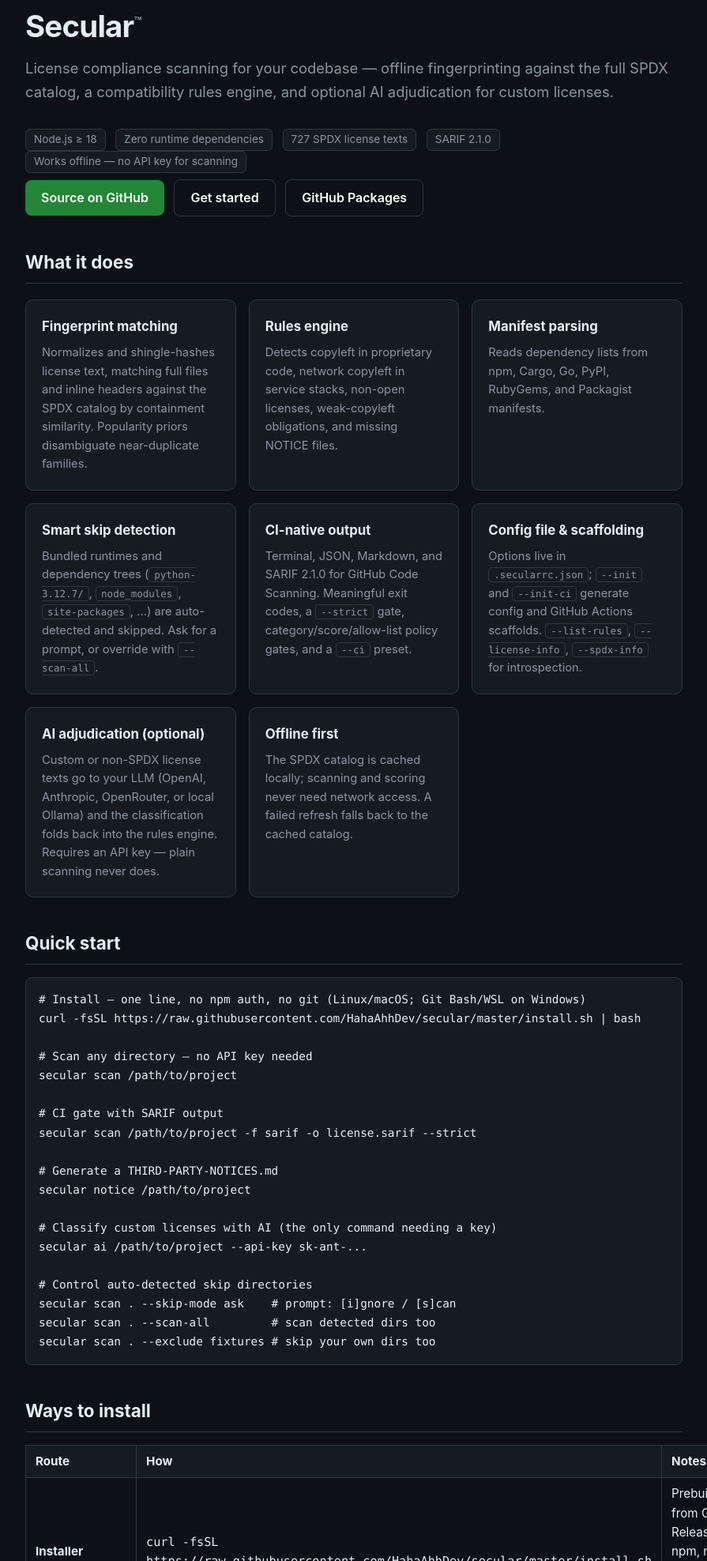
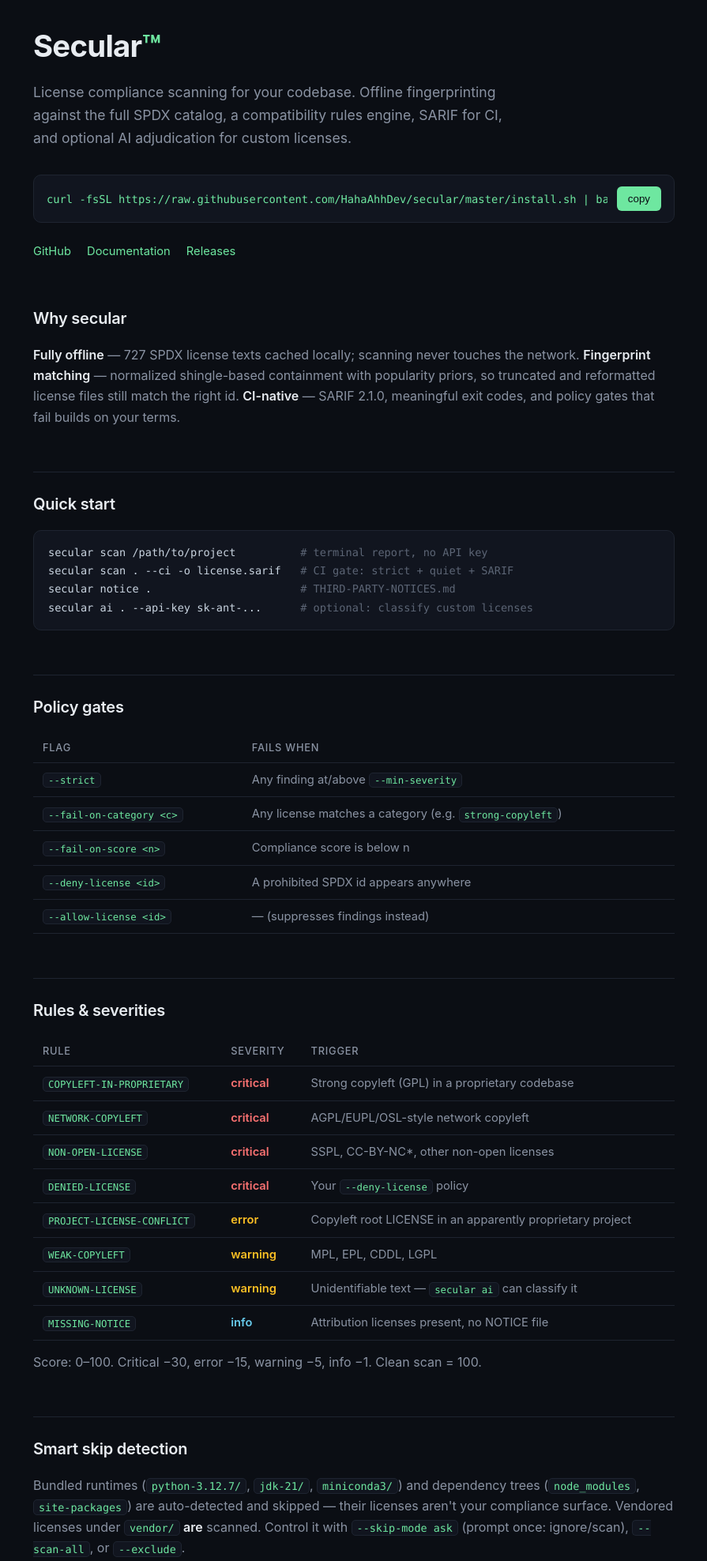
Before and after one commit to HahaAhhDev/secular, a plain HTML site: page index.html in a window 1280 px wide. Shown: the part 45-2021 px from the top of the page at 79% size, without its empty margins (192-1087 px from the left). Drawn offline with Linux system fonts and the light colour scheme.

Commit message:
Redesign: minimal dark theme, installer-first quick start, drop GitHub Packages button

```diff
--- a/index.html
+++ b/index.html
@@ -4,176 +4,157 @@
 <meta charset="UTF-8">
 <meta name="viewport" content="width=device-width, initial-scale=1.0">
 <title>Secular — License Compliance Scanning</title>
-<meta name="description" content="License compliance scanning for your codebase. Fingerprint-matches licenses against the SPDX catalog, applies a rules engine, and emits SARIF for CI.">
+<meta name="description" content="Offline license compliance scanning against the full SPDX catalog. Fingerprint matching, a compatibility rules engine, SARIF for CI, and optional AI adjudication.">
 <style>
   :root {
-    --bg: #0d1117; --fg: #e6edf3; --muted: #8b949e; --accent: #58a6ff;
-    --card: #161b22; --border: #30363d; --green: #3fb950; --red: #f85149; --yellow: #d29922;
+    --bg: #0b0e14;
+    --surface: #11151f;
+    --border: #1e2430;
+    --fg: #e8ecf1;
+    --muted: #8a93a3;
+    --accent: #6ee7a0;
+    --accent-dim: #234534;
+    --mono: ui-monospace, "SF Mono", "Cascadia Code", Menlo, Consolas, monospace;
   }
-  * { box-sizing: border-box; margin: 0; padding: 0; }
-  body { background: var(--bg); color: var(--fg); font: 16px/1.6 -apple-system, BlinkMacSystemFont, "Segoe UI", Helvetica, Arial, sans-serif; }
+  * { margin: 0; padding: 0; box-sizing: border-box; }
+  html { scroll-behavior: smooth; }
+  body {
+    background: var(--bg);
+    color: var(--fg);
+    font: 16px/1.65 -apple-system, "Segoe UI", Inter, Roboto, sans-serif;
+    -webkit-font-smoothing: antialiased;
+  }
+  .wrap { max-width: 860px; margin: 0 auto; padding: 72px 24px 96px; }
+
+  header { margin-bottom: 56px; }
+  h1 {
+    font-size: 2.4rem;
+    font-weight: 650;
+    letter-spacing: -0.02em;
+  }
+  h1 span { color: var(--accent); }
+  .tagline { color: var(--muted); font-size: 1.1rem; max-width: 620px; margin-top: 12px; }
+
+  .install {
+    margin-top: 32px;
+    display: flex; align-items: center; gap: 12px;
+    background: var(--surface);
+    border: 1px solid var(--border);
+    border-radius: 10px;
+    padding: 14px 16px;
+  }
+  .install code { font-family: var(--mono); font-size: 0.86rem; color: var(--accent); flex: 1; overflow-x: auto; white-space: nowrap; }
+  .install button {
+    background: var(--accent); color: #0b0e14; border: 0; border-radius: 6px;
+    font: 600 0.78rem/1 inherit; padding: 8px 14px; cursor: pointer;
+  }
+  .install button:hover { filter: brightness(1.1); }
+
+  h2 {
+    font-size: 1.25rem; font-weight: 600; letter-spacing: -0.01em;
+    margin: 56px 0 16px;
+    padding-top: 24px; border-top: 1px solid var(--border);
+  }
+  h2:first-of-type { border-top: 0; padding-top: 0; }
+
+  p { color: var(--muted); }
+  p strong, li strong { color: var(--fg); font-weight: 600; }
+
+  pre {
+    background: var(--surface); border: 1px solid var(--border); border-radius: 10px;
+    padding: 16px 18px; overflow-x: auto; margin: 14px 0;
+    font-family: var(--mono); font-size: 0.85rem; line-height: 1.7; color: #c9d4e0;
+  }
+  pre .c { color: #5c6575; }
+  code.inline, li code, p code, td code {
+    font-family: var(--mono); font-size: 0.84em;
+    background: var(--surface); border: 1px solid var(--border);
+    border-radius: 5px; padding: 1.5px 6px; color: var(--accent);
+  }
+
+  table { width: 100%; border-collapse: collapse; margin: 14px 0; font-size: 0.92rem; }
+  th { text-align: left; color: var(--muted); font-weight: 500; font-size: 0.8rem; text-transform: uppercase; letter-spacing: 0.06em; padding: 8px 12px; border-bottom: 1px solid var(--border); }
+  td { padding: 9px 12px; border-bottom: 1px solid var(--border); color: var(--muted); vertical-align: top; }
+  td:first-child { color: var(--fg); white-space: nowrap; }
+
+  .sev { font-weight: 600; }
+  .critical { color: #f87171; } .error { color: #fbbf24; }
+  .warning { color: #fbbf24; } .info { color: #67c9ea; }
+
+  footer {
+    margin-top: 72px; padding-top: 24px; border-top: 1px solid var(--border);
+    color: var(--muted); font-size: 0.84rem;
+  }
+  footer a { color: var(--muted); }
   a { color: var(--accent); text-decoration: none; }
   a:hover { text-decoration: underline; }
-  .wrap { max-width: 880px; margin: 0 auto; padding: 48px 24px; }
-  h1 { font-size: 2.4rem; letter-spacing: -0.02em; }
-  h1 .tm { font-size: 1rem; vertical-align: super; color: var(--muted); }
-  .tagline { color: var(--muted); font-size: 1.15rem; margin: 8px 0 32px; }
-  h2 { margin: 40px 0 16px; font-size: 1.4rem; border-bottom: 1px solid var(--border); padding-bottom: 8px; }
-  .badges span { display: inline-block; background: var(--card); border: 1px solid var(--border); border-radius: 6px; padding: 2px 10px; margin-right: 8px; font-size: 0.85rem; color: var(--muted); }
-  pre { background: var(--card); border: 1px solid var(--border); border-radius: 8px; padding: 16px; overflow-x: auto; margin: 12px 0; font-size: 0.9rem; }
-  code { font-family: ui-monospace, SFMono-Regular, "SF Mono", Menlo, Consolas, monospace; }
-  p code, li code { background: var(--card); border: 1px solid var(--border); border-radius: 4px; padding: 1px 6px; font-size: 0.85em; }
-  table { width: 100%; border-collapse: collapse; margin: 12px 0; font-size: 0.95rem; }
-  th, td { border: 1px solid var(--border); padding: 8px 12px; text-align: left; }
-  th { background: var(--card); }
-  .sev { font-weight: 600; }
-  .sev.critical { color: var(--red); } .sev.error { color: var(--red); }
-  .sev.warning { color: var(--yellow); } .sev.info { color: var(--accent); }
-  .grid { display: grid; grid-template-columns: repeat(auto-fit, minmax(240px, 1fr)); gap: 16px; margin: 20px 0; }
-  .card { background: var(--card); border: 1px solid var(--border); border-radius: 10px; padding: 20px; }
-  .card h3 { margin-bottom: 8px; font-size: 1.05rem; }
-  .card p { color: var(--muted); font-size: 0.92rem; }
-  .cta { display: inline-block; background: #238636; color: #fff; font-weight: 600; border-radius: 8px; padding: 10px 20px; margin: 8px 8px 0 0; }
-  .cta:hover { background: #2ea043; text-decoration: none; }
-  .cta.ghost { background: transparent; border: 1px solid var(--border); }
-  .cta.ghost:hover { border-color: var(--accent); }
-  footer { margin-top: 64px; padding-top: 24px; border-top: 1px solid var(--border); color: var(--muted); font-size: 0.85rem; }
+  .links { margin-top: 24px; display: flex; gap: 20px; font-size: 0.92rem; }
 </style>
 </head>
 <body>
 <div class="wrap">
-  <h1>Secular<span class="tm">™</span></h1>
-  <p class="tagline">License compliance scanning for your codebase — offline fingerprinting against the full SPDX catalog, a compatibility rules engine, and optional AI adjudication for custom licenses.</p>
 
-  <div class="badges">
-    <span>Node.js ≥ 18</span>
-    <span>Zero runtime dependencies</span>
-    <span>727 SPDX license texts</span>
-    <span>SARIF 2.1.0</span>
-    <span>Works offline — no API key for scanning</span>
-  </div>
+  <header>
+    <h1>Secular<span>™</span></h1>
+    <p class="tagline">License compliance scanning for your codebase. Offline fingerprinting against the full SPDX catalog, a compatibility rules engine, SARIF for CI, and optional AI adjudication for custom licenses.</p>
+    <div class="install">
+      <code id="install-cmd">curl -fsSL https://raw.githubusercontent.com/HahaAhhDev/secular/master/install.sh | bash</code>
+      <button onclick="navigator.clipboard.writeText(document.getElementById('install-cmd').textContent);this.textContent='copied';setTimeout(()=>this.textContent='copy',1200)">copy</button>
+    </div>
+    <nav class="links">
+      <a href="https://github.com/HahaAhhDev/secular">GitHub</a>
+      <a href="https://github.com/HahaAhhDev/secular/tree/master/docs">Documentation</a>
+      <a href="https://github.com/HahaAhhDev/secular/releases">Releases</a>
+    </nav>
+  </header>
 
-  <a class="cta" href="https://github.com/HahaAhhDev/secular">Source on GitHub</a>
-  <a class="cta ghost" href="#quickstart">Get started</a>
-  <a class="cta ghost" href="https://github.com/HahaAhhDev/secular/pkgs/npm/@hahaahhdev%2Fsecular">GitHub Packages</a>
+  <h2>Why secular</h2>
+  <p><strong>Fully offline</strong> — 727 SPDX license texts cached locally; scanning never touches the network. <strong>Fingerprint matching</strong> — normalized shingle-based containment with popularity priors, so truncated and reformatted license files still match the right id. <strong>CI-native</strong> — SARIF 2.1.0, meaningful exit codes, and policy gates that fail builds on your terms.</p>
 
-  <h2>What it does</h2>
-  <div class="grid">
-    <div class="card"><h3>Fingerprint matching</h3><p>Normalizes and shingle-hashes license text, matching full files and inline headers against the SPDX catalog by containment similarity. Popularity priors disambiguate near-duplicate families.</p></div>
-    <div class="card"><h3>Rules engine</h3><p>Detects copyleft in proprietary code, network copyleft in service stacks, non-open licenses, weak-copyleft obligations, and missing NOTICE files.</p></div>
-    <div class="card"><h3>Manifest parsing</h3><p>Reads dependency lists from npm, Cargo, Go, PyPI, RubyGems, and Packagist manifests.</p></div>
-    <div class="card"><h3>Smart skip detection</h3><p>Bundled runtimes and dependency trees (<code>python-3.12.7/</code>, <code>node_modules</code>, <code>site-packages</code>, …) are auto-detected and skipped. Ask for a prompt, or override with <code>--scan-all</code>.</p></div>
-    <div class="card"><h3>CI-native output</h3><p>Terminal, JSON, Markdown, and SARIF 2.1.0 for GitHub Code Scanning. Meaningful exit codes, a <code>--strict</code> gate, category/score/allow-list policy gates, and a <code>--ci</code> preset.</p></div>
-    <div class="card"><h3>Config file &amp; scaffolding</h3><p>Options live in <code>.secularrc.json</code>; <code>--init</code> and <code>--init-ci</code> generate config and GitHub Actions scaffolds. <code>--list-rules</code>, <code>--license-info</code>, <code>--spdx-info</code> for introspection.</p></div>
-    <div class="card"><h3>AI adjudication (optional)</h3><p>Custom or non-SPDX license texts go to your LLM (OpenAI, Anthropic, OpenRouter, or local Ollama) and the classification folds back into the rules engine. Requires an API key — plain scanning never does.</p></div>
-    <div class="card"><h3>Offline first</h3><p>The SPDX catalog is cached locally; scanning and scoring never need network access. A failed refresh falls back to the cached catalog.</p></div>
-  </div>
+  <h2>Quick start</h2>
+  <pre>secular scan /path/to/project          <span class="c"># terminal report, no API key</span>
+secular scan . --ci -o license.sarif   <span class="c"># CI gate: strict + quiet + SARIF</span>
+secular notice .                       <span class="c"># THIRD-PARTY-NOTICES.md</span>
+secular ai . --api-key sk-ant-...      <span class="c"># optional: classify custom licenses</span></pre>
 
-  <h2 id="quickstart">Quick start</h2>
-  <pre><code># Install — one line, no npm auth, no git (Linux/macOS; Git Bash/WSL on Windows)
-curl -fsSL https://raw.githubusercontent.com/HahaAhhDev/secular/master/install.sh | bash
-
-# Scan any directory — no API key needed
-secular scan /path/to/project
-
-# CI gate with SARIF output
-secular scan /path/to/project -f sarif -o license.sarif --strict
-
-# Generate a THIRD-PARTY-NOTICES.md
-secular notice /path/to/project
-
-# Classify custom licenses with AI (the only command needing a key)
-secular ai /path/to/project --api-key sk-ant-...
-
-# Control auto-detected skip directories
-secular scan . --skip-mode ask    # prompt: [i]gnore / [s]can
-secular scan . --scan-all         # scan detected dirs too
-secular scan . --exclude fixtures # skip your own dirs too</code></pre>
-
-  <h2>Ways to install</h2>
+  <h2>Policy gates</h2>
   <table>
-    <tr><th>Route</th><th>How</th><th>Notes</th></tr>
-    <tr><td><strong>Installer</strong> (recommended)</td><td><code>curl -fsSL https://raw.githubusercontent.com/HahaAhhDev/secular/master/install.sh | bash</code></td><td>Prebuilt tarball from GitHub Releases. No npm, no auth, no git. Linux/macOS; Windows via Git Bash/WSL.</td></tr>
-    <tr><td>npx / npm</td><td><code>npx @hahaahhdev/secular scan .</code></td><td>Requires one-time GitHub Packages auth (a GitHub token). Works on Windows via Node directly.</td></tr>
-    <tr><td>GitHub Packages (npm install)</td><td>token setup + <code>npm install -g @hahaahhdev/secular</code></td><td><em>Least recommended</em>: same auth setup as npx, and pins the install to npm config on the machine.</td></tr>
-    <tr><td>From source</td><td>git clone → <code>npm install && npm run build</code></td><td>For development; <code>npm link</code> puts <code>secular</code> on PATH.</td></tr>
+    <tr><th>Flag</th><th>Fails when</th></tr>
+    <tr><td><code>--strict</code></td><td>Any finding at/above <code>--min-severity</code></td></tr>
+    <tr><td><code>--fail-on-category &lt;c&gt;</code></td><td>Any license matches a category (e.g. <code>strong-copyleft</code>)</td></tr>
+    <tr><td><code>--fail-on-score &lt;n&gt;</code></td><td>Compliance score is below n</td></tr>
+    <tr><td><code>--deny-license &lt;id&gt;</code></td><td>A prohibited SPDX id appears anywhere</td></tr>
+    <tr><td><code>--allow-license &lt;id&gt;</code></td><td>— (suppresses findings instead)</td></tr>
   </table>
-
-  <p>See the <a href="https://github.com/HahaAhhDev/secular#installation">README</a> for full details and uninstall instructions.</p>
 
   <h2>Rules &amp; severities</h2>
   <table>
     <tr><th>Rule</th><th>Severity</th><th>Trigger</th></tr>
     <tr><td><code>COPYLEFT-IN-PROPRIETARY</code></td><td class="sev critical">critical</td><td>Strong copyleft (GPL) in a proprietary codebase</td></tr>
-    <tr><td><code>NETWORK-COPYLEFT</code></td><td class="sev critical">critical</td><td>AGPL/EUPL/OSL-style license in a network service</td></tr>
-    <tr><td><code>NON-OPEN-LICENSE</code></td><td class="sev critical">critical</td><td>SSPL, CC-BY-NC*, and other non-open licenses</td></tr>
-    <tr><td><code>PROJECT-LICENSE-CONFLICT</code></td><td class="sev error">error</td><td>Root LICENSE is copyleft but the project appears proprietary</td></tr>
-    <tr><td><code>PROJECT-LICENSE-UNFREE</code></td><td class="sev error">error</td><td>Root LICENSE restricts use</td></tr>
-    <tr><td><code>WEAK-COPYLEFT</code></td><td class="sev warning">warning</td><td>MPL, EPL, CDDL, LGPL — disclose modifications</td></tr>
-    <tr><td><code>UNKNOWN-LICENSE</code></td><td class="sev warning">warning</td><td>Unidentifiable license text — <code>secular ai</code> can classify it</td></tr>
-    <tr><td><code>MISSING-NOTICE</code></td><td class="sev info">info</td><td>Attribution licenses present but no NOTICE file</td></tr>
+    <tr><td><code>NETWORK-COPYLEFT</code></td><td class="sev critical">critical</td><td>AGPL/EUPL/OSL-style network copyleft</td></tr>
+    <tr><td><code>NON-OPEN-LICENSE</code></td><td class="sev critical">critical</td><td>SSPL, CC-BY-NC*, other non-open licenses</td></tr>
+    <tr><td><code>DENIED-LICENSE</code></td><td class="sev critical">critical</td><td>Your <code>--deny-license</code> policy</td></tr>
+    <tr><td><code>PROJECT-LICENSE-CONFLICT</code></td><td class="sev error">error</td><td>Copyleft root LICENSE in an apparently proprietary project</td></tr>
+    <tr><td><code>WEAK-COPYLEFT</code></td><td class="sev warning">warning</td><td>MPL, EPL, CDDL, LGPL</td></tr>
+    <tr><td><code>UNKNOWN-LICENSE</code></td><td class="sev warning">warning</td><td>Unidentifiable text — <code>secular ai</code> can classify it</td></tr>
+    <tr><td><code>MISSING-NOTICE</code></td><td class="sev info">info</td><td>Attribution licenses present, no NOTICE file</td></tr>
   </table>
+  <p>Score: 0–100. Critical −30, error −15, warning −5, info −1. Clean scan = 100.</p>
 
-  <h2>Compliance score</h2>
-  <p>A 0–100 score, penalized per finding: <strong>critical −30</strong>, <strong>error −15</strong>, <strong>warning −5</strong>, <strong>info −1</strong>. A clean scan scores 100; the score floors at 0.</p>
+  <h2>Smart skip detection</h2>
+  <p>Bundled runtimes (<code>python-3.12.7/</code>, <code>jdk-21/</code>, <code>miniconda3/</code>) and dependency trees (<code>node_modules</code>, <code>site-packages</code>) are auto-detected and skipped — their licenses aren't your compliance surface. Vendored licenses under <code>vendor/</code> <strong>are</strong> scanned. Control it with <code>--skip-mode ask</code> (prompt once: ignore/scan), <code>--scan-all</code>, or <code>--exclude</code>.</p>
 
-  <h2>Exit codes</h2>
-  <table>
-    <tr><th>Code</th><th>Meaning</th></tr>
-    <tr><td><code>0</code></td><td>Clean — no findings at or above the threshold</td></tr>
-    <tr><td><code>1</code></td><td>Findings present (any at/above the threshold with <code>--strict</code>, otherwise any critical)</td></tr>
-    <tr><td><code>2</code></td><td>Usage or IO error</td></tr>
-  </table>
+  <h2>Configuration</h2>
+  <pre><span class="c"># .secularrc.json — CLI flags always override</span>
+{
+  "denyLicense": ["SSPL-1.0"],
+  "failOnCategory": ["strong-copyleft"],
+  "strict": true
+}</pre>
+  <p>Generate scaffolds with <code>secular --init</code> and <code>secular --init-ci</code>.</p>
 
-  <h2>Commands</h2>
-  <table>
-    <tr><th>Command</th><th>Description</th></tr>
-    <tr><td><code>secular scan [dir]</code></td><td>Scan a codebase (default)</td></tr>
-    <tr><td><code>secular ai [dir]</code></td><td>Scan + AI adjudication of custom/unknown licenses (requires API key)</td></tr>
-    <tr><td><code>secular notice [dir]</code></td><td>Generate THIRD-PARTY-NOTICES.md</td></tr>
-    <tr><td><code>secular cache --refresh</code></td><td>Force-refresh the SPDX catalog cache</td></tr>
-  </table>
-
-  <h2>Skip modes &amp; excludes</h2>
-  <p>Secular auto-detects directories that are not your compliance surface — bundled runtimes (<code>python-3.12.x</code>, <code>cpython-*</code>, <code>node-v*</code>, <code>jdk-*</code>, <code>miniconda*</code>), dependency trees (<code>node_modules</code>, <code>site-packages</code>, <code>Pods</code>), and build artifacts. Control what happens:</p>
-  <table>
-    <tr><th>Flag</th><th>Behavior</th></tr>
-    <tr><td><code>--skip-mode auto</code></td><td>Skip detected directories silently (default; safe for CI)</td></tr>
-    <tr><td><code>--skip-mode ask</code></td><td>Show what was detected and prompt once: <code>[i]gnore / [s]can</code> — default is ignore, <code>-y</code> answers automatically</td></tr>
-    <tr><td><code>--skip-mode scan</code> / <code>--scan-all</code></td><td>Never ask — scan the detected directories too</td></tr>
-    <tr><td><code>--exclude &lt;dir&gt;</code></td><td>Skip your own directories by name (repeatable, case-insensitive, always applies)</td></tr>
-  </table>
-  <p>The prompt writes to stderr, so JSON/SARIF output stays clean. Also settable via the <code>SECULAR_SKIP_MODE</code> environment variable. License files inside <code>vendor</code>-style directories are always scanned — vendored licenses are compliance-relevant.</p>
-
-  <h2>Policy gates</h2>
-  <table>
-    <tr><th>Flag</th><th>Behavior</th></tr>
-    <tr><td><code>--fail-on-score &lt;n&gt;</code></td><td>Exit 1 if the compliance score is below n</td></tr>
-    <tr><td><code>--fail-on-category &lt;c&gt;</code></td><td>Exit 1 if any license matches a category (repeatable)</td></tr>
-    <tr><td><code>--fail-on-unknown</code></td><td>Exit 1 if any license text went unidentified</td></tr>
-    <tr><td><code>--deny-license &lt;id&gt;</code></td><td>Exit 1 if this SPDX id appears anywhere (repeatable)</td></tr>
-    <tr><td><code>--allow-license &lt;id&gt;</code></td><td>Suppress findings for an explicitly allowed SPDX id</td></tr>
-    <tr><td><code>--min-score &lt;n&gt;</code></td><td>Only trust fingerprint matches at/above this confidence (0–1)</td></tr>
-    <tr><td><code>--ci</code></td><td>CI preset: strict + quiet + SARIF output</td></tr>
-  </table>
-
-  <h2>Performance &amp; control</h2>
-  <table>
-    <tr><th>Flag</th><th>Behavior</th></tr>
-    <tr><td><code>--max-files &lt;n&gt;</code></td><td>Cap the number of files scanned</td></tr>
-    <tr><td><code>--timeout &lt;seconds&gt;</code></td><td>Abort the scan if it exceeds this duration</td></tr>
-    <tr><td><code>--exclude-file &lt;name&gt;</code></td><td>Skip files by basename (repeatable)</td></tr>
-    <tr><td><code>--no-vendor-scan</code></td><td>Skip everything under vendor-style dirs, licenses included</td></tr>
-    <tr><td><code>--include-hidden</code></td><td>Also scan hidden (dot-prefixed) directories</td></tr>
-    <tr><td><code>--dep-audit</code></td><td>List declared dependencies with no matching disk license</td></tr>
-    <tr><td><code>--summary</code></td><td>One-line output: score · files · findings · duration</td></tr>
-    <tr><td><code>--list-rules</code></td><td>Print all rules with severities</td></tr>
-  </table>
-
-  <h2>Config file</h2>
-  <p>Options persist in <code>.secularrc.json</code> (or pass <code>--config &lt;file&gt;</code>). CLI flags override config values. <code>secular --init</code> generates a scaffold; <code>secular --init-ci</code> generates a GitHub Actions workflow. Introspect licenses with <code>secular --license-info &lt;id&gt;</code> and <code>secular --spdx-info &lt;id&gt;</code>.</p>
-
-  <p>See the <a href="https://github.com/HahaAhhDev/secular#readme">full README</a> for every option, AI provider setup, environment variables, and troubleshooting.</p>
+  <h2>Installing</h2>
+  <p>The one-line installer above is the recommended route — no npm auth, no git, works on Linux, macOS, and Windows (Git Bash/WSL). Also available via <code>npx @hahaahhdev/secular</code> or from source. Full details in the <a href="https://github.com/HahaAhhDev/secular/tree/master/docs/installing.md">installing guide</a>.</p>
 
   <footer>
     Secular is detection and analysis tooling — findings are engineering guidance, not legal advice.<br>
```
